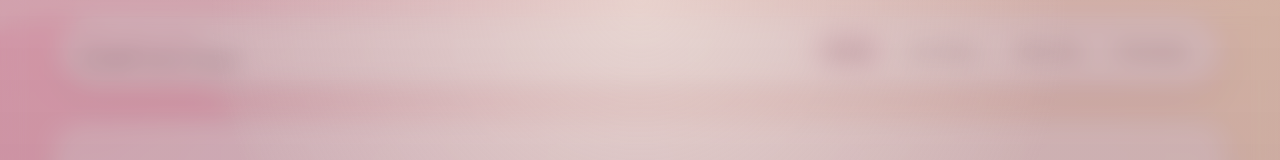
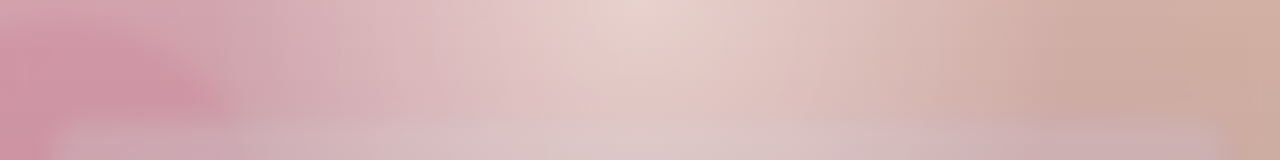
Before and after one commit to malikazrab/Gift, a React (Vite) app in the folder surprise/: page / in a window 1280 px wide. Shown: the top 160 px of the page. Built offline with nearby package versions, Linux system fonts and the light colour scheme.

Commit message:
Navbar Animation added

```diff
--- a/surprise/src/App.jsx
+++ b/surprise/src/App.jsx
@@ -54,7 +54,7 @@ function AppContent() {
     >
       <ScrollManager />
       {welcomeActive ? <WelcomeOverlay onDismiss={() => setWelcomeActive(false)} /> : null}
-      <SiteNav />
+      {!welcomeActive ? <SiteNav /> : null}
       <div className="app-stage">
         <FloatingDecor />
 
```
